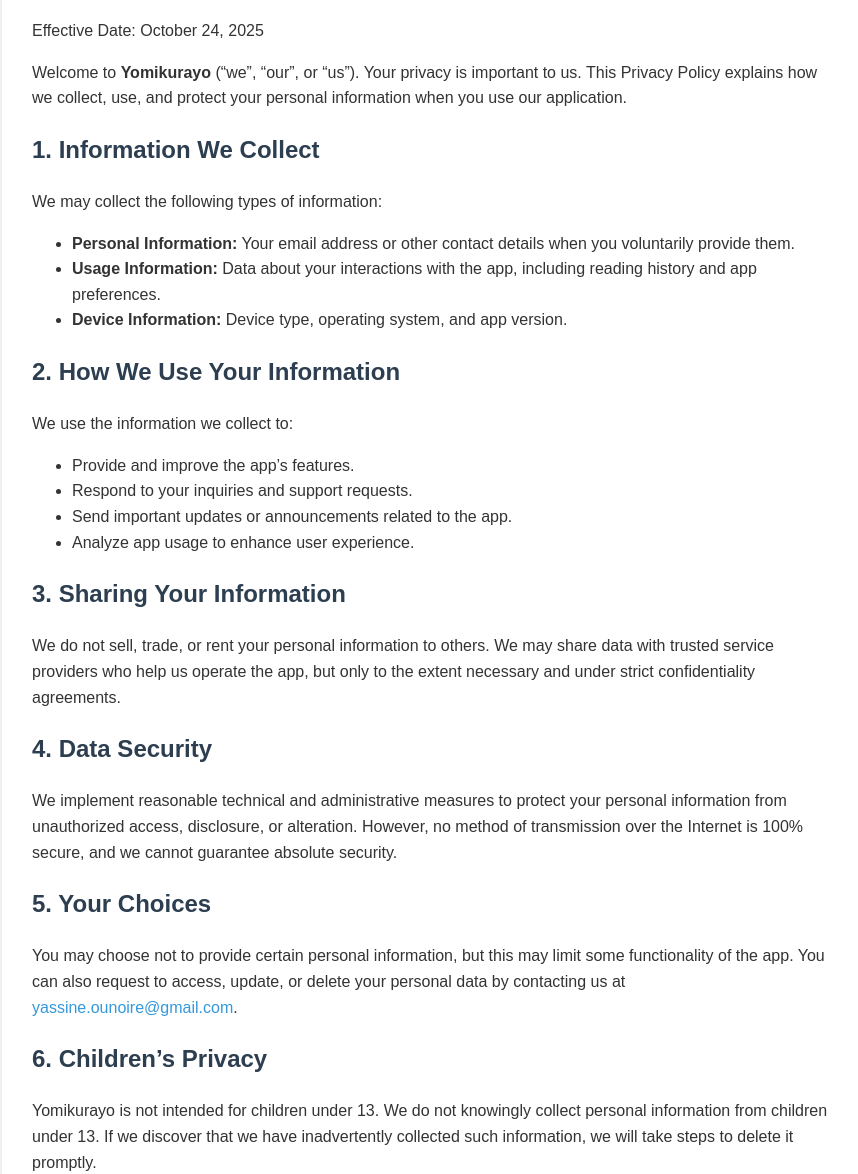
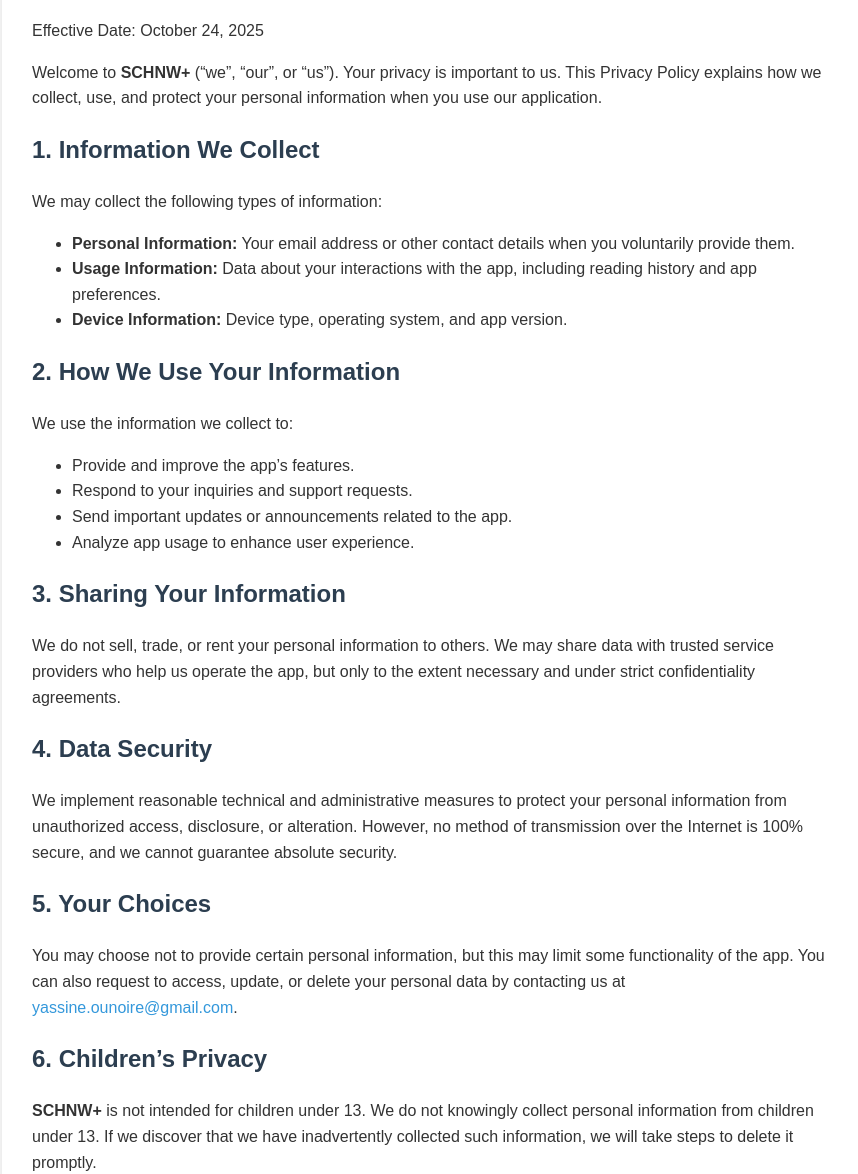
Before and after one commit to zxjota/Yomikurayo-WEB, a plain HTML site: page index.html in a window 1280 px wide. Shown: the part 126-1300 px from the top of the page, without its empty margins (208-1066 px from the left). Drawn offline with Linux system fonts and the light colour scheme.

Commit message:
Update index.html

```diff
--- a/index.html
+++ b/index.html
@@ -3,7 +3,7 @@
 <head>
     <meta charset="UTF-8">
     <meta name="viewport" content="width=device-width, initial-scale=1.0">
-    <title>Privacy Policy - Yomikurayo</title>
+    <title>Privacy Policy - SCHNW+</title>
     <style>
         body {
             font-family: Arial, sans-serif;
@@ -37,7 +37,7 @@
         <h1>Privacy Policy</h1>
         <p>Effective Date: October 24, 2025</p>
 
-        <p>Welcome to <strong>Yomikurayo</strong> (“we”, “our”, or “us”). Your privacy is important to us. This Privacy Policy explains how we collect, use, and protect your personal information when you use our application.</p>
+        <p>Welcome to <strong>SCHNW+</strong> (“we”, “our”, or “us”). Your privacy is important to us. This Privacy Policy explains how we collect, use, and protect your personal information when you use our application.</p>
 
         <h2>1. Information We Collect</h2>
         <p>We may collect the following types of information:</p>
@@ -66,7 +66,7 @@
         <p>You may choose not to provide certain personal information, but this may limit some functionality of the app. You can also request to access, update, or delete your personal data by contacting us at <a href="mailto:yassine.ounoire@gmail.com">yassine.ounoire@gmail.com</a>.</p>
 
         <h2>6. Children’s Privacy</h2>
-        <p>Yomikurayo is not intended for children under 13. We do not knowingly collect personal information from children under 13. If we discover that we have inadvertently collected such information, we will take steps to delete it promptly.</p>
+        <p><strong>SCHNW+</strong> is not intended for children under 13. We do not knowingly collect personal information from children under 13. If we discover that we have inadvertently collected such information, we will take steps to delete it promptly.</p>
 
         <h2>7. Changes to This Privacy Policy</h2>
         <p>We may update this Privacy Policy from time to time. Any changes will be posted on this page with an updated “Effective Date.” We encourage you to review this Privacy Policy periodically.</p>
```
